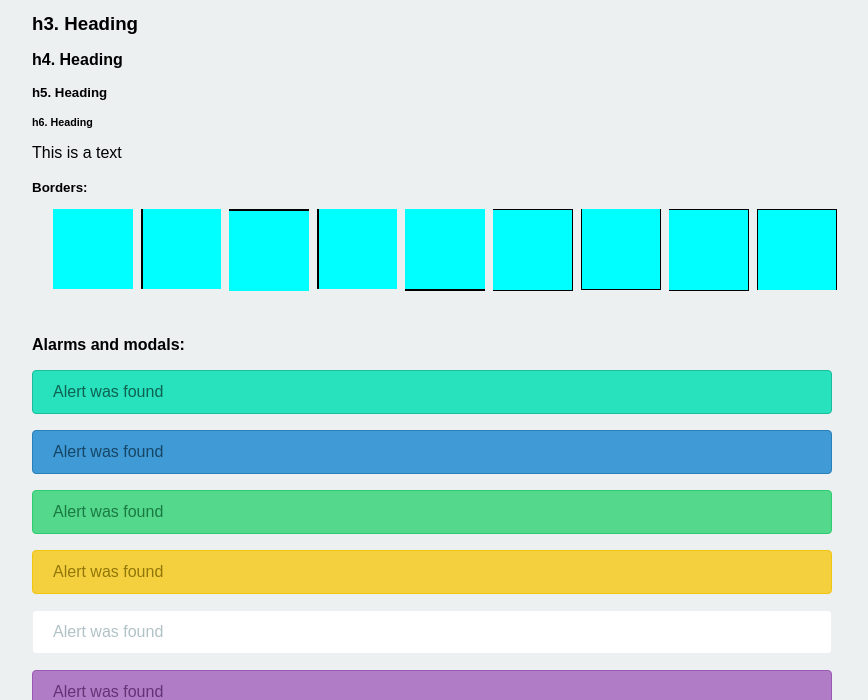
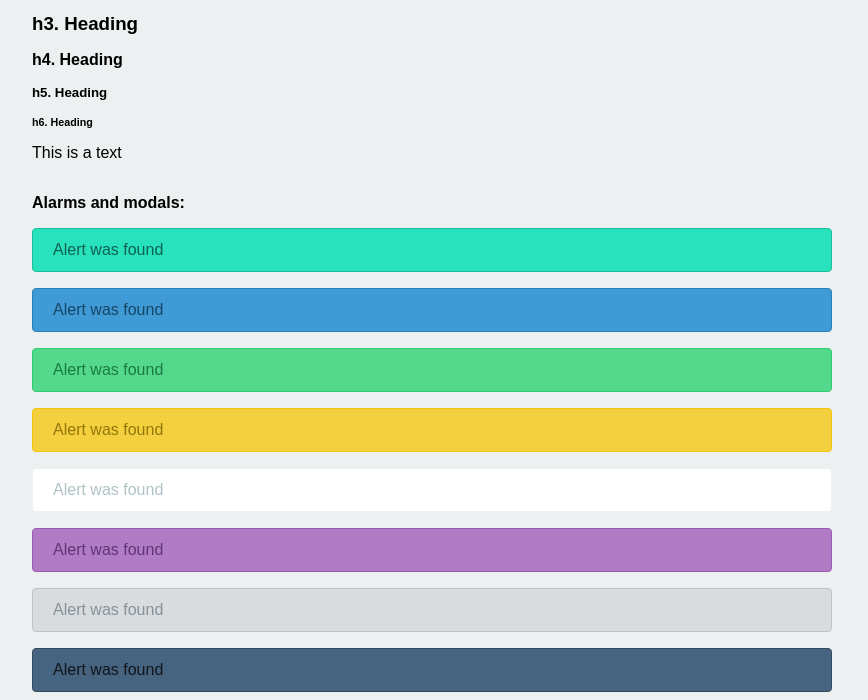
Before and after one commit to Godm0de/skinny-css, a plain HTML site: page index.html in a window 1280 px wide. Shown: the part 100-800 px from the top of the page, without its empty margins (208-1076 px from the left). Drawn offline with Linux system fonts and the light colour scheme.

Commit message:
Some changes

```diff
--- a/index.html
+++ b/index.html
@@ -17,19 +17,6 @@
         <h6>h6. Heading</h6>
         <p class="mr-1">This is a text</p>
 
-        <small><strong>Borders:</strong></small>
-        <div class="square alert">
-            <div class="border-0"></div>
-            <div class="border-left"></div>
-            <div class="border-top"></div>
-            <div class="border-left"></div>
-            <div class="border-bottom"></div>
-            <div class="border-left-0"></div>
-            <div class="border-top-0"></div>
-            <div class="border-left-0"></div>
-            <div class="border-bottom-0"></div>
-        </div>
-
         <p class="mt-2"><strong>Alarms and modals:</strong></p>
         <div>
             <div class="alert alert-primary col-1">Alert was found</div>
--- a/sass/styles.scss
+++ b/sass/styles.scss
@@ -1,6 +1,5 @@
 @import 'components/typography';
 @import 'components/sizes';
 @import 'components/alerts';
-@import 'components/base';
 @import 'components/colors';
 @import 'components/grid';
```
Also changed, not shown: sass/components/_sizes.scss (+4 -4 lines), 1 other file.
